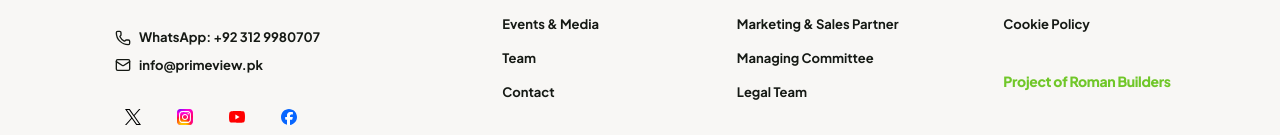
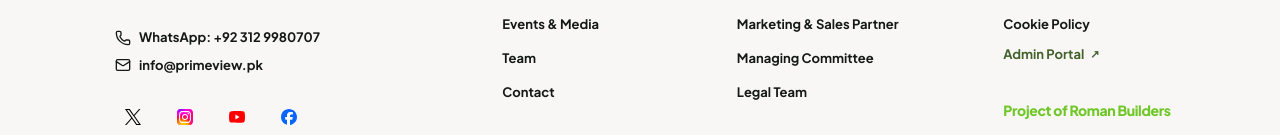
Before and after one commit to HassanAliMashwani/Prime-View-Frontend, a Next.js app: page /our-plans in a window 1280 px wide. Shown: the part 1836-1971 px from the top of the page. Built offline with nearby package versions, Linux system fonts and the light colour scheme; a web font is replaced by a local one.

Commit message:
fix(ui): style Discard & Release Lock button with sticky footer and add Admin Portal link to footer

```diff
--- a/src/app/admin/(portal)/content/page.tsx
+++ b/src/app/admin/(portal)/content/page.tsx
@@ -730,7 +730,8 @@ export default function ContentCMSPage() {
             </div>
 
             {/* Form */}
-            <form onSubmit={handleSubmitForm} className="p-6 space-y-4 overflow-y-auto grow">
+            <form onSubmit={handleSubmitForm} className="flex flex-col grow overflow-hidden">
+              <div className="p-6 space-y-4 overflow-y-auto grow">
                 {editError && (
                   <div className="p-3 bg-rose-50 border border-rose-200 text-rose-900 rounded-xl text-xs flex items-center gap-2">
                     <AlertTriangle className="w-4 h-4 text-rose-600 shrink-0" />
@@ -971,20 +972,23 @@ export default function ContentCMSPage() {
                   </label>
                 </div>
               </div>
+            </div>
 
-              <div className="pt-4 border-t border-slate-100 flex items-center justify-between">
+              {/* Sticky Footer Action Bar */}
+              <div className="p-4 bg-slate-100/90 backdrop-blur-xs border-t border-slate-200 flex items-center justify-between shrink-0">
                 <button
                   type="button"
                   onClick={handleCancelModal}
-                  className="px-4 py-2 text-xs font-semibold text-slate-600 hover:text-slate-800 cursor-pointer"
+                  className="px-5 py-2.5 bg-white hover:bg-rose-50 text-slate-800 hover:text-rose-700 text-xs font-bold rounded-xl border-2 border-slate-300 hover:border-rose-300 transition-all shadow-sm cursor-pointer flex items-center gap-2"
                 >
-                  {isCreating ? 'Cancel' : 'Discard & Release Lock'}
+                  <Unlock className="w-4 h-4 text-slate-500 hover:text-rose-600" />
+                  <span>{isCreating ? 'Cancel' : 'Discard & Release Lock'}</span>
                 </button>
 
                 <button
                   type="submit"
                   disabled={saving}
-                  className="px-6 py-2 bg-emerald-700 hover:bg-emerald-800 text-white text-xs font-bold rounded-xl transition shadow-xs cursor-pointer flex items-center gap-2"
+                  className="px-6 py-2.5 bg-emerald-700 hover:bg-emerald-800 text-white text-xs font-bold rounded-xl transition shadow-sm cursor-pointer flex items-center gap-2"
                 >
                   {saving ? (
                     <>
--- a/src/components/navigation/Footer.tsx
+++ b/src/components/navigation/Footer.tsx
@@ -187,6 +187,16 @@ export const Footer: React.FC = () => {
                     Cookie Policy
                   </Link>
                 </li>
+                <li>
+                  <Link
+                    href="/admin/login"
+                    className="font-sans text-[13px] font-bold transition-opacity hover:opacity-70 flex items-center gap-1.5"
+                    style={{ color: '#43612B' }}
+                  >
+                    <span>Admin Portal</span>
+                    <span className="text-[11px]">↗</span>
+                  </Link>
+                </li>
               </ul>
 
               {/* Project of Roman Builders */}
```
Lines whose indentation alone changed are shown as unchanged.
